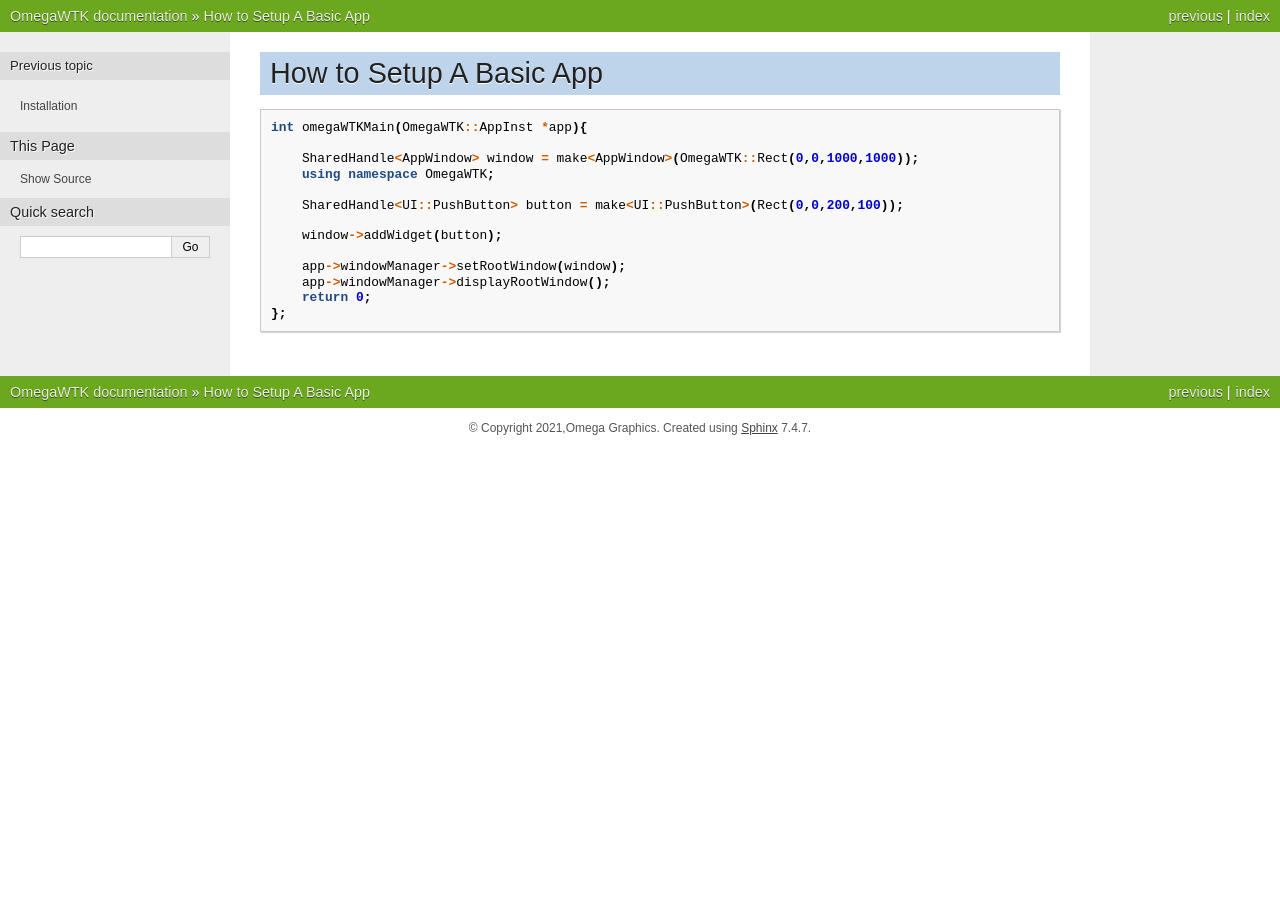
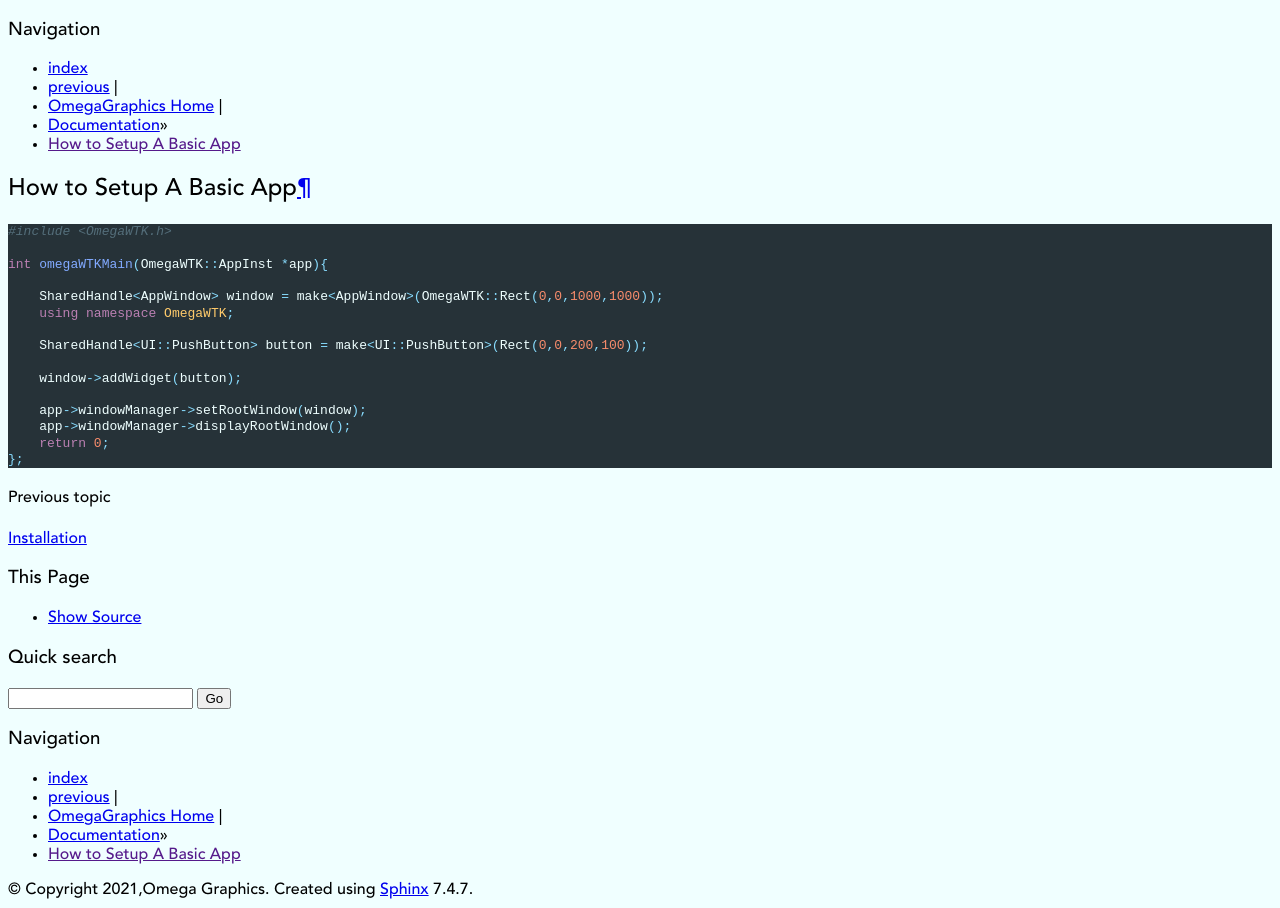
Before and after one commit to omega-graphics/omega-wtk-project, a Sphinx documentation site: the page built from docs/BasicProject.rst, in a window 1280 px wide. Built offline with Sphinx 7.4.7, drawn with Linux system fonts in a browser that asks for light colours.

Commit message:
omegawtk custom theme

```diff
--- a/docs/BasicProject.rst
+++ b/docs/BasicProject.rst
@@ -4,6 +4,9 @@ How to Setup A Basic App
 
 
 .. code-block:: cpp
+
+
+    #include <OmegaWTK.h>
 
     int omegaWTKMain(OmegaWTK::AppInst *app){
 
--- /dev/null
+++ b/docs/_themes/omegawtk/layout.html
@@ -0,0 +1,13 @@
+{% extends "basic/layout.html" %}
+
+{% block extrahead %}
+<style type="text/css">
+  table.right { float: right; margin-left: 20px; }
+  table.right td { border: 1px solid #ccc; }
+</style>
+{% endblock %}
+
+{% block rootrellink %}
+  <li><a href="http://omegagraphics.org">OmegaGraphics Home</a>&nbsp;|&nbsp;</li>
+  <li><a href="{{ pathto('index') }}">Documentation</a>&raquo;</li>
+{% endblock %}
--- /dev/null
+++ b/docs/_themes/omegawtk/static/theme.css
@@ -0,0 +1,10 @@
+@font-face {
+    font-family: "Avenir";
+    src:url("./Avenir-Medium.otf")
+}
+
+body {
+    font-family: 'Avenir';
+    background-color: azure;
+
+}
--- /dev/null
+++ b/docs/_themes/omegawtk/theme.conf
@@ -0,0 +1,4 @@
+[theme]
+inherit = basic
+stylesheet = theme.css
+pygments_style = material
--- a/docs/conf.py
+++ b/docs/conf.py
@@ -1,6 +1,6 @@
 import sphinx
 import sphinx.theming
-
+import pygments.styles
 
 project = "OmegaWTK"
 
@@ -11,4 +11,5 @@ version = "0.6"
 
 extensions = ["sphinx.ext.viewcode"]
 
-html_theme = "nature"
+html_theme_path = ["_themes"]
+html_theme = "omegawtk"
```
Also changed, not shown: docs/_themes/omegawtk/static/Avenir-Medium.otf (added).
